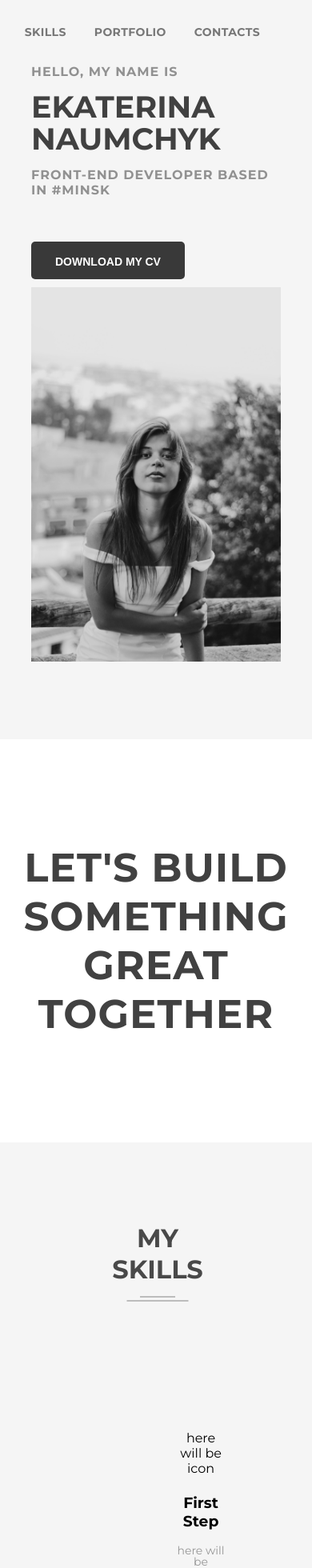
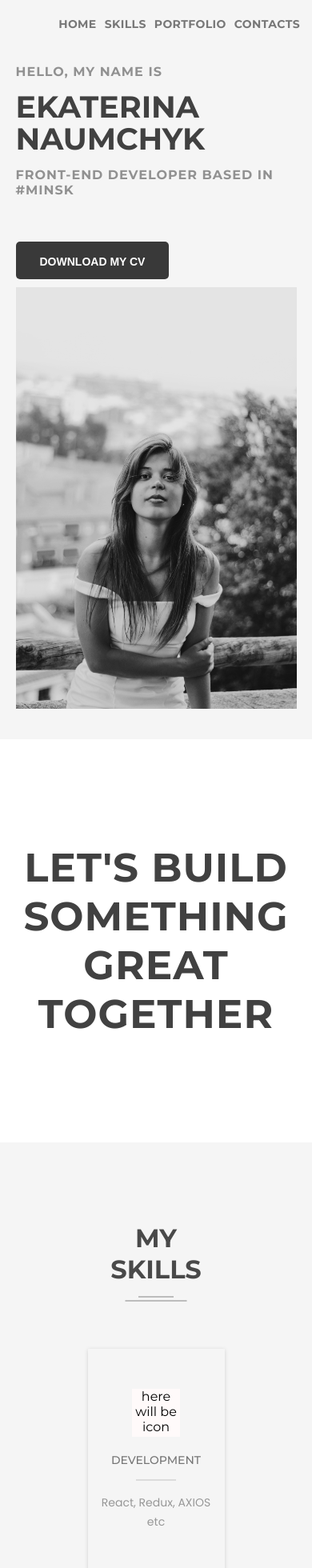
Before and after one commit to Ekaterina112/Portfolio, a React (Create React App) app: page / in a window 390 px wide. Shown: the top 1960 px of the page at 80% size. Built offline with nearby package versions, Linux system fonts and the light colour scheme; a web font is replaced by a local one.

Commit message:
refactoring projects, menu and skills

```diff
--- a/package.json
+++ b/package.json
@@ -4,6 +4,9 @@
   "private": true,
   "homepage": "https://Ekaterina112.github.io/Portfolio",
   "dependencies": {
+    "@fortawesome/fontawesome-svg-core": "^1.2.32",
+    "@fortawesome/free-solid-svg-icons": "^5.15.1",
+    "@fortawesome/react-fontawesome": "^0.1.14",
     "@testing-library/jest-dom": "^5.11.4",
     "@testing-library/react": "^11.1.0",
     "@testing-library/user-event": "^12.1.10",
--- a/src/common/components/title/Title.module.css
+++ b/src/common/components/title/Title.module.css
@@ -34,5 +34,4 @@
     left: 50%;
     bottom: -20px;
     transform: translate(-50%, 50%);
-
 }
--- a/src/common/styles/Container.module.css
+++ b/src/common/styles/Container.module.css
@@ -1,6 +1,6 @@
 .container {
     height: 100%;
-    width: 80%;
+    width: 90%;
     margin: 0 auto;
     display: flex;
     align-items: center;
--- a/src/nav/Nav.module.css
+++ b/src/nav/Nav.module.css
@@ -1,13 +1,13 @@
 .nav {
-    margin-top: 50px;
-    margin-bottom: 50px;
-    width: 100%;
+    background-color:#f5f5f5;
+    padding: 10px 65px 10px 0;
+    width: 50%;
     display: flex;
     justify-content: flex-end;
-    position: relative;
+    position: fixed;
+    top:0
 }
 .nav a {
-    margin-right: 25px;
     line-height: 40px;
     color: #777777;
     font-size: 14px;
@@ -16,3 +16,8 @@
     text-transform: uppercase;
     letter-spacing: 0.40px;
 }
+@media only screen and (max-width: 610px) {
+    .nav {
+        padding: 10px 0;
+    }
+}
--- a/src/projects/Projects.js
+++ b/src/projects/Projects.js
@@ -1,7 +1,7 @@
 import React from 'react'
 import styles from './Projects.module.css';
 import stylesContainer from '../common/styles/Container.module.css'
-import Project from "./project/Project";
+import {Project} from "./project/Project";
 import Title from "../common/components/title/Title";
 import imgOne from './../assets/images/gallery-photo-1.png'
 import imgTwo from '../assets/images/gallery-photo-2.png'
@@ -9,37 +9,11 @@
 import imgFour from '../assets/images/gallery-photo-4.png'
 import imgFive from '../assets/images/gallery-photo-5.png'
 import imgSix from '../assets/images/gallery-photo-6-7.png'
+import imgSeven from '../assets/images/gallery-photo-7.jpg'
 import imgEight from '../assets/images/gallery-photo-8.png'
 
 
 function Projects() {
-    const project1 = {
-        backgroundImage: `url(${imgOne})`,
-    }
-    const project2 = {
-        backgroundImage: `url(${imgTwo})`,
-        height: 250
-    }
-    const project3 = {
-        backgroundImage: `url(${imgThree})`,
-        height: 250
-    }
-    const project4 = {
-        backgroundImage: `url(${imgFour})`,
-
-    }
-    const project5 = {
-        backgroundImage: `url(${imgFive})`,
-
-    }
-    const project6 = {
-        backgroundImage: `url(${imgSix})`,
-        height: 250
-    }
-    const project8 = {
-        backgroundImage: `url(${imgEight})`,
-
-    }
     return (
         <div className={styles.projectsBlock}>
             <div className={`${stylesContainer.container} ${styles.projectsContainer}`}>
@@ -47,52 +21,50 @@
                 <div className={styles.projects}>
                     <Project
                         title={"todolist"}
-                        style={project1}
+                        img={imgOne}
                         description={"short description of the project..."}
-                        link={"link #1"} />
-
+                        link={"link #1"}/>
                     <Project
                         title={"counter"}
-                        style={project2}
+                        img={imgTwo}
                         description={"short description of the project..."}
-                        link={"link #2"} />
+                        link={"link #2"}/>
 
                     <Project
                         title={"the social network"}
-                        style={project3}
+                        img={imgThree}
                         description={"short description of the project..."}
-                        link={"link #4"} />
+                        link={"link #4"}/>
 
                     <Project
                         title={"future project"}
-                        style={project4}
+                        img={imgFour}
                         description={"...in progress"}
-                        link={"link #3"} />
+                        link={"link #3"}/>
 
                     <Project
                         title={"future project"}
-                        style={project5}
+                        img={imgFive}
                         description={"...in progress"}
-                        link={"link #5"} />
+                        link={"link #5"}/>
 
                     <Project
                         title={"future project"}
-                        style={project6}
+                        img={imgSix}
                         description={"...in progress"}
-                        link={"link #6"} />
+                        link={"link #6"}/>
 
                     <Project
                         title={"future project"}
-                        style={project6}
+                        img={imgSeven}
                         description={"...in progress"}
-                        link={"link #1"} />
+                        link={"link #1"}/>
 
                     <Project
-                        title={"future project 8"}
-                        style={project8}
+                        title={"future project "}
+                        img={imgEight}
                         description={"...in progress"}
-                        link={"link #2"} />
-
+                        link={"link #2"}/>
                 </div>
             </div>
         </div>
--- a/src/projects/Projects.module.css
+++ b/src/projects/Projects.module.css
@@ -14,6 +14,7 @@
     column-gap: 15px;
     margin: 60px 100px 0;
 }
+
 
 
 @media only screen and (max-width: 480px) {
--- a/src/projects/project/Project.js
+++ b/src/projects/project/Project.js
@@ -1,19 +1,16 @@
 import React from 'react'
-import styles from './Project.module.css';
+import s from './Project.module.css';
 
-
-function Project(props) {
+export const Project = ({img, description, link, title}) => {
     return (
-        <div className={`${styles.project} ${styles.item}`}>
-            <div className={styles.img} style={props.style}>
-                <h3>{props.title}</h3>
-                <span className={styles.description}>{props.description}</span>
-                <a href={props.link}>
+        <div className={s.project}>
+            <div className={s.img} style={{backgroundImage: `url(${img})`}}>
+                <h3>{title}</h3>
+                <span className={s.description}>{description}</span>
+                <a href={link}>
                     <button>view project</button>
                 </a>
             </div>
         </div>
     );
 }
-
-export default Project;
--- a/src/projects/project/Project.module.css
+++ b/src/projects/project/Project.module.css
@@ -1,12 +1,15 @@
 .project {
-    width:95%;
+    width: 95%;
     margin: 15px 0;
     display: inline-block;
+}
 
+.project:nth-child(4n+1) .img, .project:nth-child(4n) .img {
+    height: 350px;
 }
 
 .img {
-    height: 350px;
+    height: 250px;
     background-color: #fcf9f9;
     display: flex;
     flex-direction: column;
@@ -15,6 +18,7 @@
     background-position: center;
     background-size: cover;
 }
+
 .project h3 {
     size: 24px;
     line-height: 26px;
--- a/src/skills/Skills.js
+++ b/src/skills/Skills.js
@@ -12,12 +12,10 @@
             <div className={`${stylesContainer.container} ${styles.skillsContainer}`}>
                 <Title title={'My Skills'}/>
                 <div className={styles.skills}>
-                    <Skill title ={"First Step"} description={"here will be different text"}/>
-                    <Skill title ={"Second Step"}description={".....here too"}/>
-                    <Skill title ={"Third Step"}description={"...and here"}/>
-                    <Skill title ={"Next Step"}description={"..."}/>
-                    <Skill title ={"Next Step"}description={"..."}/>
-                    <Skill title ={"Next Step"}description={"..."}/>
+                    <Skill title ={'DEVELOPMENT'} description={"React, Redux, AXIOS etc"}/>
+                    <Skill title ={'FOUNDATION'} description={"JavaScript, TypeScript, HTML5, CSS3"}/>
+                    <Skill title ={'TESTING'} description={"Unit Tests, SnapShot, Storybook"}/>
+                    <Skill title ={'DESIGN'} description={"Material UI, Ant-Design etc"}/>
                 </div>
                 </div>
         </div>
--- a/src/skills/Skills.module.css
+++ b/src/skills/Skills.module.css
@@ -1,5 +1,4 @@
 .skillsBlock {
-    min-height: 100vh;
     padding: 100px;
 }
 
@@ -10,7 +9,6 @@
 
 .skills {
     margin-top: 60px;
-    border: 2px dotted whitesmoke;
     width: 100%;
     display: flex;
     justify-content: space-evenly;
--- a/src/skills/skill/Skill.js
+++ b/src/skills/skill/Skill.js
@@ -2,16 +2,15 @@
 import styles from './Skill.module.css';
 
 
-
 function Skill(props) {
     return (
-            <div className={styles.skill}>
-                <div className={styles.icon}>here will be icon</div>
-                <h3>{props.title}</h3>
-                <span className={styles.description}>{props.description}</span>
-
+        <div className={styles.skill}>
+            <div className={styles.icon}>here will be icon</div>
+            <h5>{props.title}</h5>
+            <hr className={styles.hR}/>
+                <p>{props.description}</p>
         </div>
-    );
+);
 }
 
 export default Skill;
--- a/src/skills/skill/Skill.module.css
+++ b/src/skills/skill/Skill.module.css
@@ -1,15 +1,46 @@
 .skill {
-    width: 250px;
-    background-color: whitesmoke;
+    width: 240px;
     display: flex;
     flex-direction: column;
     align-items: center;
     text-align: center;
-    padding: 100px;
+    padding: 50px 10px 60px 10px;
+    margin-bottom: 30px;
+    box-shadow: 0 1px 5px rgba(5, 5, 6, 0.15);
+}
+
+.skill h5 {
+    color: #757575;
+    font-size: 14px;
+    font-weight: 500;
+    font-family: Montserrat, sans-serif;
+    text-transform: uppercase;
+    margin: 0;
+    size: 24px;
+}
+
+.hR {
+    margin: 15px auto;
+    width: 50px;
+}
+
+.skill hr {
+    border: 0;
+    border-top: 2px solid #dbdbdb;
+}
+
+.skill p {
+    font-family: 'Poppins', sans-serif;
+    color: #979797;
+    font-size: 14px;
+    line-height: 24px;
+    font-weight: 400;
+    margin: 0;
 }
 
 .icon {
     width: 60px;
     height: 60px;
-    background-color: whitesmoke;
+    background-color: snow;
+    margin-bottom: 20px;
 }
```
Also changed, not shown: 1 other file (tests, documents, lock files or other folders).
